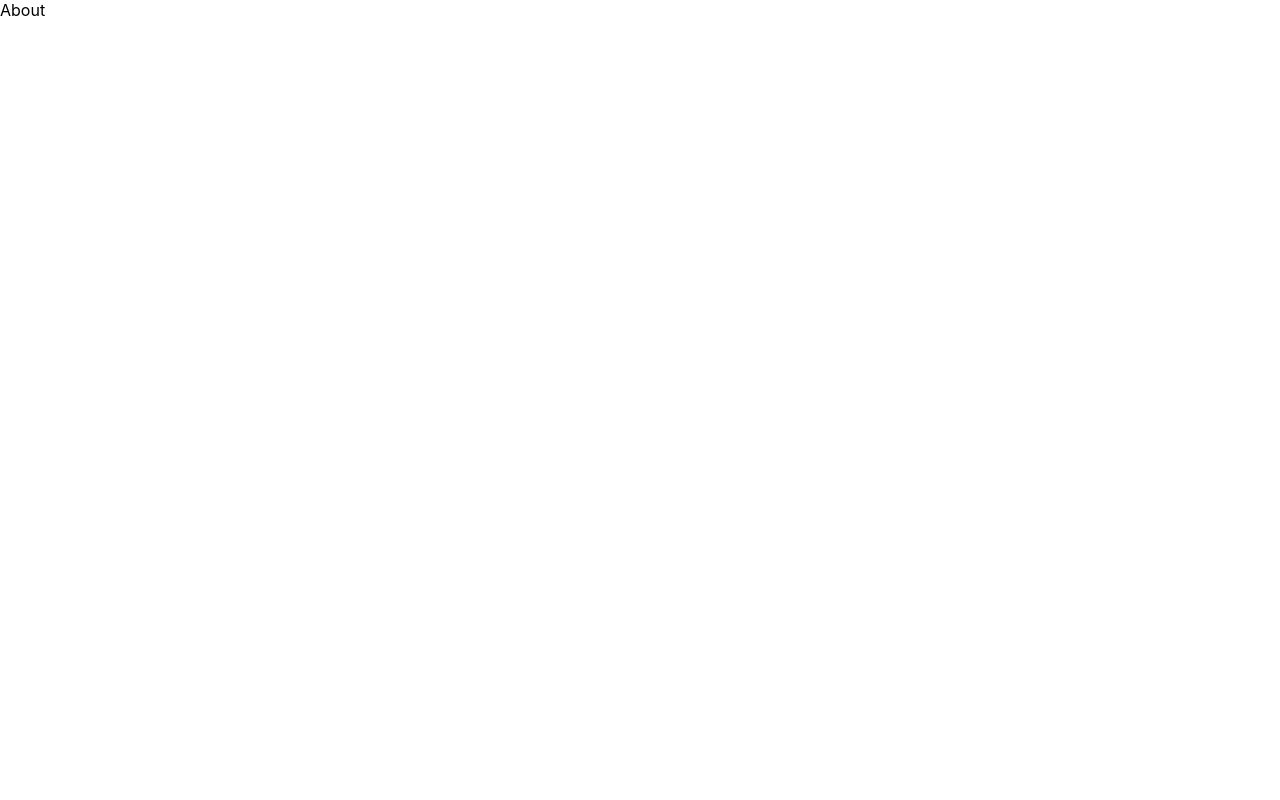
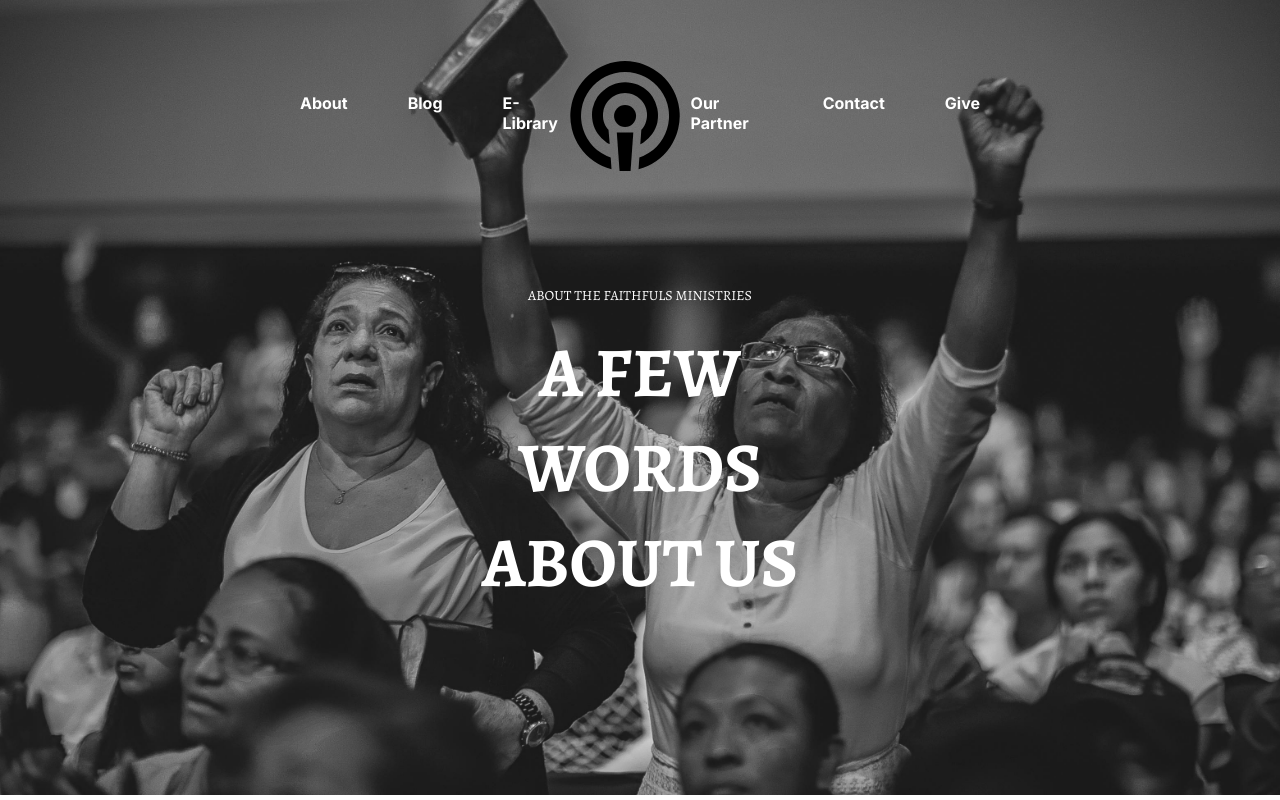
Before and after one commit to Josh-Alhassan/ftf-ministry, a React (Create React App) app: page /about in a window 1280 px wide. Built offline with nearby package versions, Linux system fonts and the light colour scheme.

Commit message:
fix route navigation

```diff
--- a/src/components/Navigation.js
+++ b/src/components/Navigation.js
@@ -3,6 +3,7 @@ import MenuList from "../utilities/MenuList";
 
 import style from "./Navigation.module.css";
 import LogoIcon from "../utilities/LogoIcon";
+import { Link } from "react-router-dom";
 
 const menuItems1 = [
   { name: "About", href: "/about" },
@@ -20,7 +21,9 @@ function Navigation() {
   return (
     <div className={style.navigation}>
       <MenuList menuItems={menuItems1} />
-      <LogoIcon style={{ color: "#fff" }} />
+      <Link to="/">
+        <LogoIcon style={{ color: "#fff" }} />
+      </Link>
       <MenuList menuItems={menuItems2} />
     </div>
   );
--- a/src/pages/About.js
+++ b/src/pages/About.js
@@ -1,8 +1,13 @@
 import React from "react";
 import style from "./About.module.css";
+import AboutHeader from "../sections/AboutHeader";
 
 function About() {
-  return <div>About</div>;
+  return (
+    <div>
+      <AboutHeader />
+    </div>
+  );
 }
 
 export default About;
--- /dev/null
+++ b/src/sections/AboutHeader.js
@@ -0,0 +1,24 @@
+import React from "react";
+import Navigation from "../components/Navigation";
+
+import style from "./AboutHeader.module.css";
+import { PrefetchPageLinks } from "react-router-dom";
+
+function AboutHeader() {
+  return (
+    <div className={style.aboutHeaderContainer}>
+      <Navigation />
+
+      <div className={style.aboutHeaderJumbo}>
+        <h4 className={style.aboutHeaderLabel}>
+          About The FaithFuls Ministries
+        </h4>
+
+        <h2 className={style.aboutHeaderTitle}>A few Words About Us</h2>
+        <p className={style.aboutHeaderParagraph}></p>
+      </div>
+    </div>
+  );
+}
+
+export default AboutHeader;
--- /dev/null
+++ b/src/sections/AboutHeader.module.css
@@ -0,0 +1,42 @@
+.aboutHeaderContainer {
+  background-image: url("../assets/heaven-on-earth.jpg");
+
+  background-size: cover;
+  background-position: bottom;
+  padding: 50px 300px;
+  color: #fff;
+}
+
+.aboutHeaderJumbo {
+  padding-top: 100px;
+  padding-bottom: 100px;
+  /* background-color: orange; */
+  font-family: "Alegreya";
+
+  display: flex;
+  align-items: center;
+  justify-content: center;
+
+  flex-direction: column;
+  gap: 20px;
+
+  max-width: 50%;
+
+  margin: 0 auto;
+}
+
+.aboutHeaderLabel {
+  font-size: 14px;
+  text-transform: uppercase;
+  font-weight: 100;
+}
+
+.aboutHeaderTitle {
+  font-size: 70px;
+  text-transform: uppercase;
+  text-align: center;
+}
+
+.aboutHeaderParagraph {
+  margin-top: 15px;
+}
--- a/src/utilities/MenuList.js
+++ b/src/utilities/MenuList.js
@@ -1,14 +1,15 @@
 import React from "react";
 
 import style from "./MenuList.module.css";
+import { Link } from "react-router-dom";
 
 function MenuList({ menuItems }) {
   return (
     <div className={style.navigation}>
       {menuItems.map((item) => (
-        <a key={item.name} href={item.href} className={style.listItem}>
+        <Link key={item.name} to={item.href} className={style.listItem}>
           {item.name}
-        </a>
+        </Link>
       ))}
     </div>
   );
```
